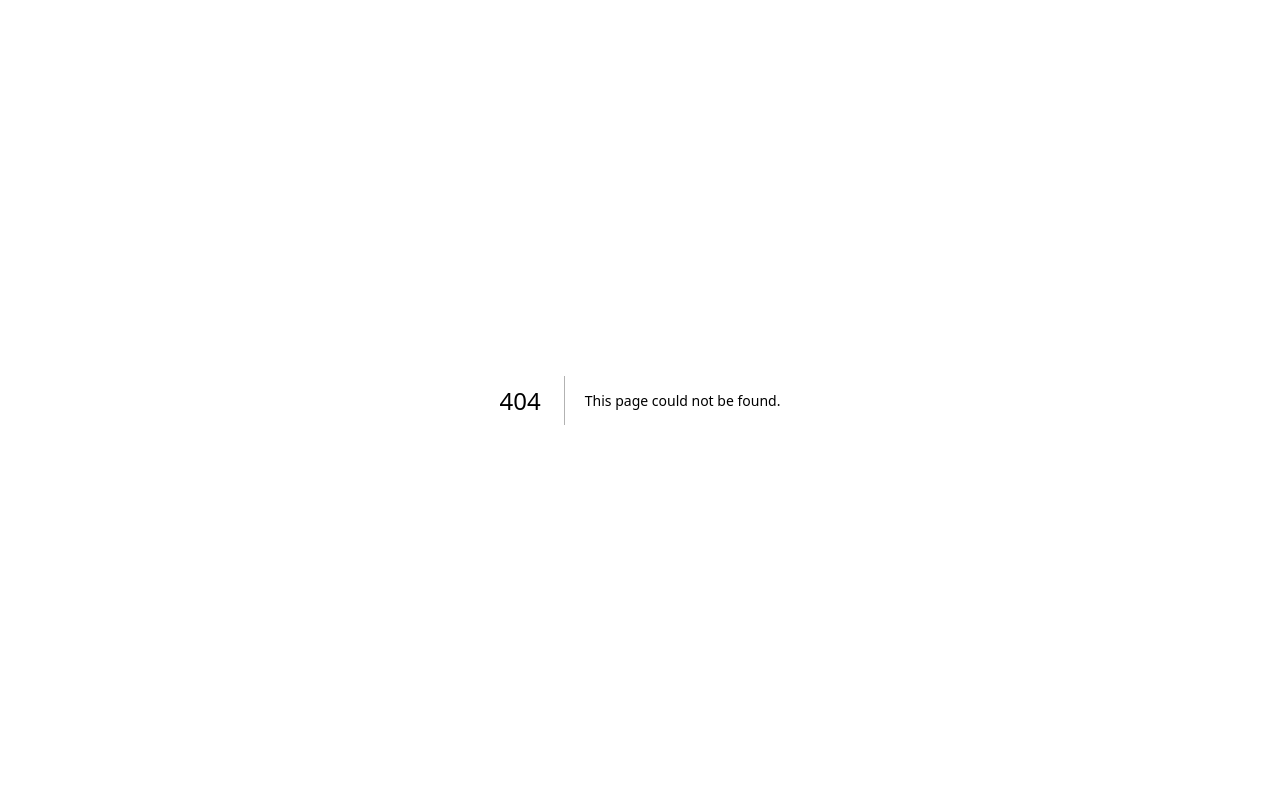
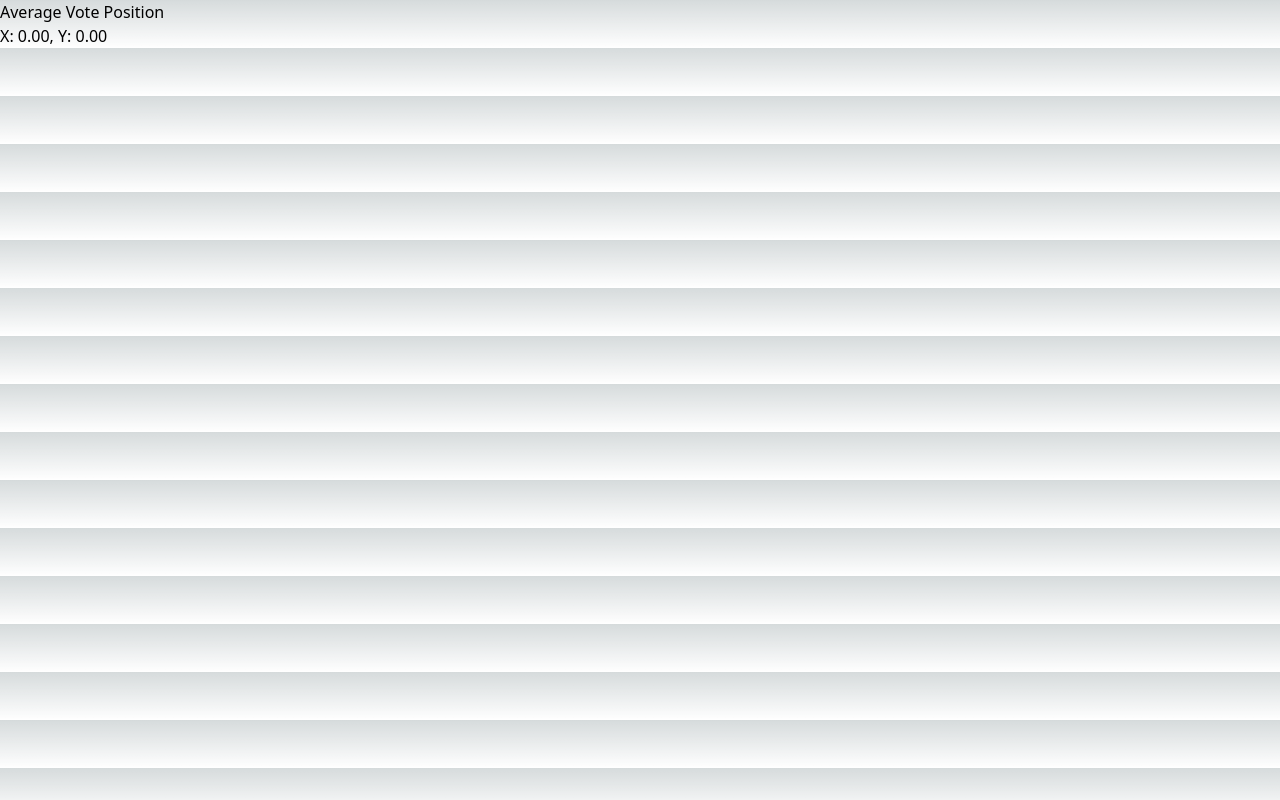
Before and after one commit to tomitomitomitomitomitomi/policomp, a Next.js app: page /results in a window 1280 px wide. Before the commit this address had no page. Built offline with nearby package versions, Linux system fonts and the light colour scheme.

Commit message:
component with polling logic

```diff
--- /dev/null
+++ b/src/pages/results.tsx
@@ -0,0 +1,27 @@
+import React, { useEffect, useState } from "react";
+
+export default function Results() {
+  const [average, setAverage] = useState({ x: 0, y: 0 });
+
+  useEffect(() => {
+    const fetchAverage = async () => {
+      const response = await fetch("/api/vote");
+      const data = await response.json();
+      setAverage(data);
+    };
+
+    fetchAverage();
+    const intervalId = setInterval(fetchAverage, 5000); // Poll every 5 seconds
+
+    return () => clearInterval(intervalId); // Cleanup on component unmount
+  }, []);
+
+  return (
+    <div>
+      <h1 className="text-black">Average Vote Position</h1>
+      <p className="text-black">
+        X: {average.x.toFixed(2)}, Y: {average.y.toFixed(2)}
+      </p>
+    </div>
+  );
+}
```
